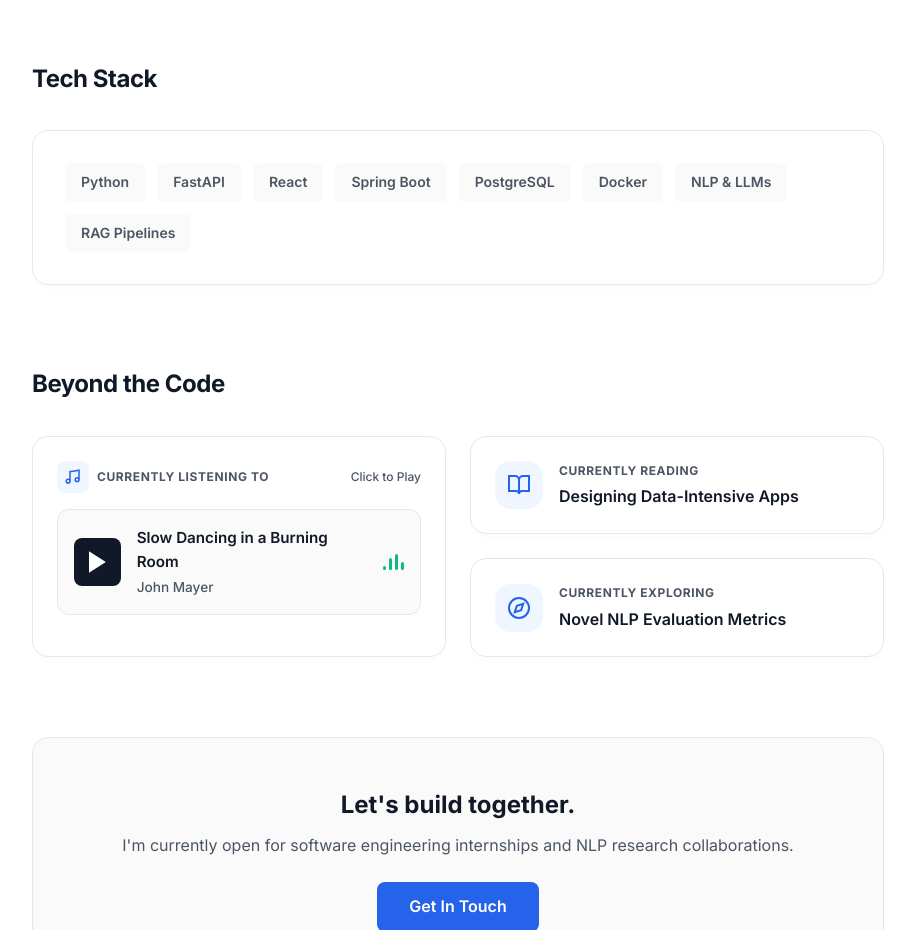
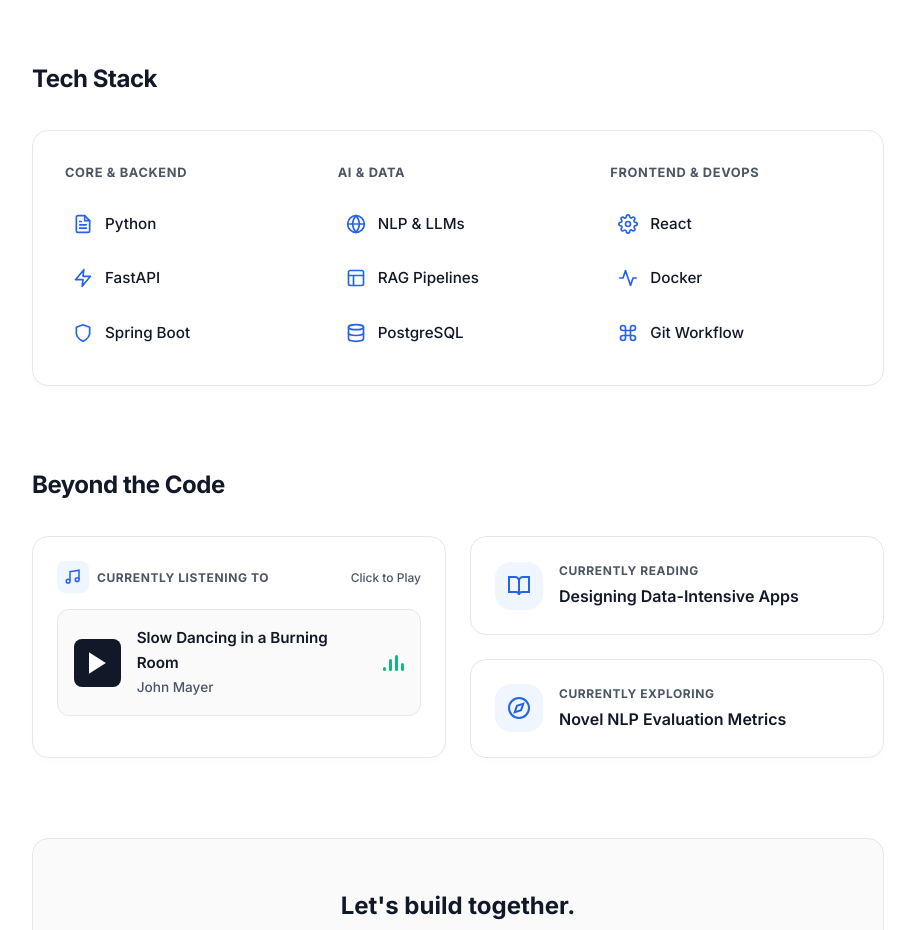
Before and after one commit to raiyashu2004/raiyashu2004.github.io, a plain HTML site: page index.html in a window 1280 px wide. Shown: the part 1100-2030 px from the top of the page, without its empty margins (182-1097 px from the left). Drawn offline with Linux system fonts and the light colour scheme.

Commit message:
style: enhance tech stack section with categorized columns and icons

```diff
--- a/index.html
+++ b/index.html
@@ -134,6 +134,58 @@
       transform: translateY(-2px);
       box-shadow: 0 10px 15px -3px rgba(0, 0, 0, 0.05), 0 4px 6px -2px rgba(0, 0, 0, 0.025);
       border-color: var(--border-hover);
+    }
+
+    /* ── Tech Stack Categorized Grid ── */
+    .tech-stack-container {
+      display: grid;
+      grid-template-columns: 1fr;
+      gap: 2rem;
+      padding: 2.5rem;
+    }
+
+    @media (min-width: 640px) {
+      .tech-stack-container {
+        grid-template-columns: repeat(3, 1fr);
+      }
+    }
+
+    .tech-category-title {
+      font-size: 0.8rem;
+      text-transform: uppercase;
+      letter-spacing: 0.05em;
+      color: var(--text-muted);
+      margin-bottom: 1.25rem;
+      font-weight: 700;
+    }
+
+    .tech-list {
+      display: flex;
+      flex-direction: column;
+      gap: 0.875rem;
+    }
+
+    .tech-item {
+      display: flex;
+      align-items: center;
+      gap: 0.75rem;
+      font-weight: 500;
+      font-size: 0.95rem;
+      color: var(--text-main);
+      padding: 0.5rem;
+      border-radius: 8px;
+      transition: background 0.2s, transform 0.2s;
+    }
+
+    .tech-item:hover {
+      background: var(--bg-alt);
+      transform: translateX(4px);
+    }
+
+    .tech-item svg {
+      width: 20px;
+      height: 20px;
+      color: var(--accent);
     }
 
     /* ── Hero Sections ── */
@@ -428,15 +480,62 @@
 
       <!-- Tech Stack (Full Width) -->
       <h2 class="section-header">Tech Stack</h2>
-      <div class="card" style="display: flex; flex-wrap: wrap; gap: 0.75rem;">
-        <span class="tech-tag" style="font-size: 0.875rem; padding: 0.5rem 1rem;">Python</span>
-        <span class="tech-tag" style="font-size: 0.875rem; padding: 0.5rem 1rem;">FastAPI</span>
-        <span class="tech-tag" style="font-size: 0.875rem; padding: 0.5rem 1rem;">React</span>
-        <span class="tech-tag" style="font-size: 0.875rem; padding: 0.5rem 1rem;">Spring Boot</span>
-        <span class="tech-tag" style="font-size: 0.875rem; padding: 0.5rem 1rem;">PostgreSQL</span>
-        <span class="tech-tag" style="font-size: 0.875rem; padding: 0.5rem 1rem;">Docker</span>
-        <span class="tech-tag" style="font-size: 0.875rem; padding: 0.5rem 1rem;">NLP & LLMs</span>
-        <span class="tech-tag" style="font-size: 0.875rem; padding: 0.5rem 1rem;">RAG Pipelines</span>
+      <div class="card tech-stack-container" style="padding: 2rem;">
+
+        <div>
+          <h4 class="tech-category-title">Core & Backend</h4>
+          <div class="tech-list">
+            <div class="tech-item">
+              <svg viewBox="0 0 24 24" fill="none" stroke="currentColor" stroke-width="2" stroke-linecap="round" stroke-linejoin="round"><path d="M14 2H6a2 2 0 0 0-2 2v16a2 2 0 0 0 2 2h12a2 2 0 0 0 2-2V8z"></path><polyline points="14 2 14 8 20 8"></polyline><line x1="16" y1="13" x2="8" y2="13"></line><line x1="16" y1="17" x2="8" y2="17"></line><polyline points="10 9 9 9 8 9"></polyline></svg>
+              Python
+            </div>
+            <div class="tech-item">
+              <svg viewBox="0 0 24 24" fill="none" stroke="currentColor" stroke-width="2" stroke-linecap="round" stroke-linejoin="round"><polygon points="13 2 3 14 12 14 11 22 21 10 12 10 13 2"></polygon></svg>
+              FastAPI
+            </div>
+            <div class="tech-item">
+              <svg viewBox="0 0 24 24" fill="none" stroke="currentColor" stroke-width="2" stroke-linecap="round" stroke-linejoin="round"><path d="M12 22s8-4 8-10V5l-8-3-8 3v7c0 6 8 10 8 10z"></path></svg>
+              Spring Boot
+            </div>
+          </div>
+        </div>
+
+        <div>
+          <h4 class="tech-category-title">AI & Data</h4>
+          <div class="tech-list">
+            <div class="tech-item">
+              <svg viewBox="0 0 24 24" fill="none" stroke="currentColor" stroke-width="2" stroke-linecap="round" stroke-linejoin="round"><circle cx="12" cy="12" r="10"></circle><line x1="2" y1="12" x2="22" y2="12"></line><path d="M12 2a15.3 15.3 0 0 1 4 10 15.3 15.3 0 0 1-4 10 15.3 15.3 0 0 1-4-10 15.3 15.3 0 0 1 4-10z"></path></svg>
+              NLP & LLMs
+            </div>
+            <div class="tech-item">
+              <svg viewBox="0 0 24 24" fill="none" stroke="currentColor" stroke-width="2" stroke-linecap="round" stroke-linejoin="round"><rect x="3" y="3" width="18" height="18" rx="2" ry="2"></rect><line x1="3" y1="9" x2="21" y2="9"></line><line x1="9" y1="21" x2="9" y2="9"></line></svg>
+              RAG Pipelines
+            </div>
+            <div class="tech-item">
+              <svg viewBox="0 0 24 24" fill="none" stroke="currentColor" stroke-width="2" stroke-linecap="round" stroke-linejoin="round"><ellipse cx="12" cy="5" rx="9" ry="3"></ellipse><path d="M21 12c0 1.66-4 3-9 3s-9-1.34-9-3"></path><path d="M3 5v14c0 1.66 4 3 9 3s9-1.34 9-3V5"></path></svg>
+              PostgreSQL
+            </div>
+          </div>
+        </div>
+
+        <div>
+          <h4 class="tech-category-title">Frontend & DevOps</h4>
+          <div class="tech-list">
+            <div class="tech-item">
+              <svg viewBox="0 0 24 24" fill="none" stroke="currentColor" stroke-width="2" stroke-linecap="round" stroke-linejoin="round"><circle cx="12" cy="12" r="3"></circle><path d="M19.4 15a1.65 1.65 0 0 0 .33 1.82l.06.06a2 2 0 0 1 0 2.83 2 2 0 0 1-2.83 0l-.06-.06a1.65 1.65 0 0 0-1.82-.33 1.65 1.65 0 0 0-1 1.51V21a2 2 0 0 1-2 2 2 2 0 0 1-2-2v-.09A1.65 1.65 0 0 0 9 19.4a1.65 1.65 0 0 0-1.82.33l-.06.06a2 2 0 0 1-2.83 0 2 2 0 0 1 0-2.83l.06-.06a1.65 1.65 0 0 0 .33-1.82 1.65 1.65 0 0 0-1.51-1H3a2 2 0 0 1-2-2 2 2 0 0 1 2-2h.09A1.65 1.65 0 0 0 4.6 9a1.65 1.65 0 0 0-.33-1.82l-.06-.06a2 2 0 0 1 0-2.83 2 2 0 0 1 2.83 0l.06.06a1.65 1.65 0 0 0 1.82.33H9a1.65 1.65 0 0 0 1-1.51V3a2 2 0 0 1 2-2 2 2 0 0 1 2 2v.09a1.65 1.65 0 0 0 1 1.51 1.65 1.65 0 0 0 1.82-.33l.06-.06a2 2 0 0 1 2.83 0 2 2 0 0 1 0 2.83l-.06.06a1.65 1.65 0 0 0-.33 1.82V9a1.65 1.65 0 0 0 1.51 1H21a2 2 0 0 1 2 2 2 2 0 0 1-2 2h-.09a1.65 1.65 0 0 0-1.51 1z"></path></svg>
+              React
+            </div>
+            <div class="tech-item">
+              <svg viewBox="0 0 24 24" fill="none" stroke="currentColor" stroke-width="2" stroke-linecap="round" stroke-linejoin="round"><path d="M22 12h-4l-3 9L9 3l-3 9H2"></path></svg>
+              Docker
+            </div>
+            <div class="tech-item">
+              <svg viewBox="0 0 24 24" fill="none" stroke="currentColor" stroke-width="2" stroke-linecap="round" stroke-linejoin="round"><path d="M18 3a3 3 0 0 0-3 3v12a3 3 0 0 0 3 3 3 3 0 0 0 3-3 3 3 0 0 0-3-3H6a3 3 0 0 0-3 3 3 3 0 0 0 3 3 3 3 0 0 0 3-3V6a3 3 0 0 0-3-3 3 3 0 0 0-3 3 3 3 0 0 0 3 3h12a3 3 0 0 0 3-3 3 3 0 0 0-3-3z"></path></svg>
+              Git Workflow
+            </div>
+          </div>
+        </div>
+
       </div>
 
       <!-- Beyond the code (Hobbies & Interests) -->
```
